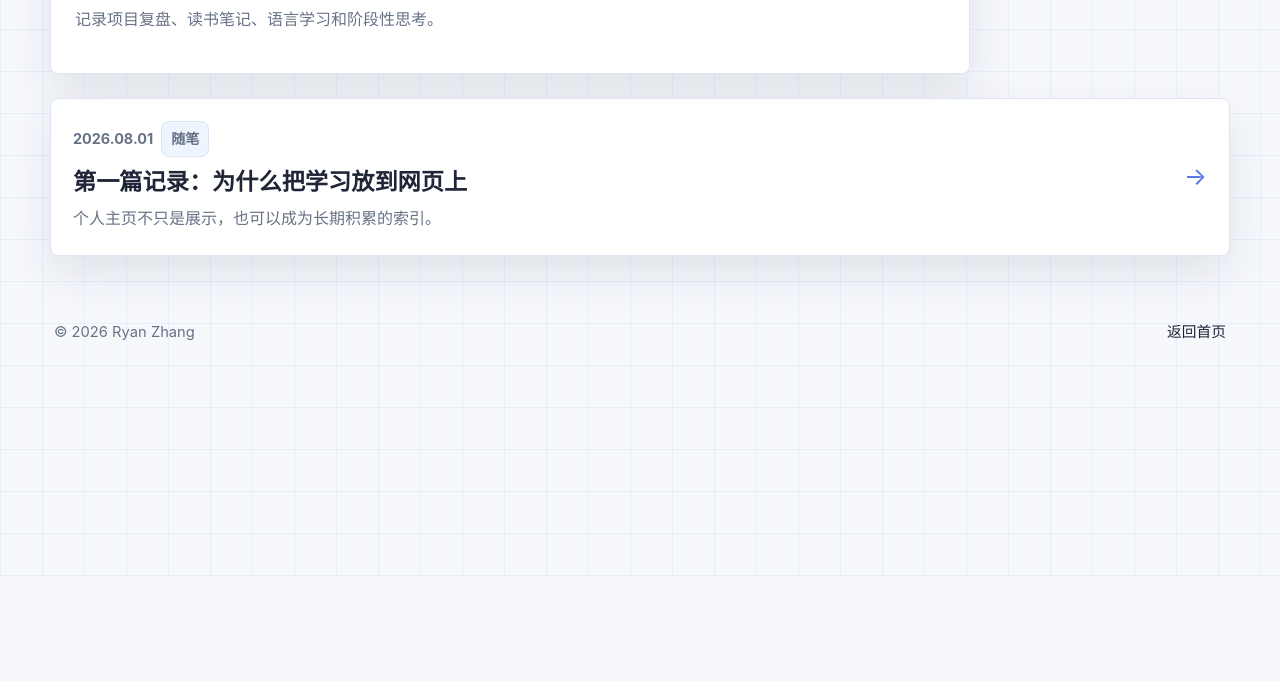
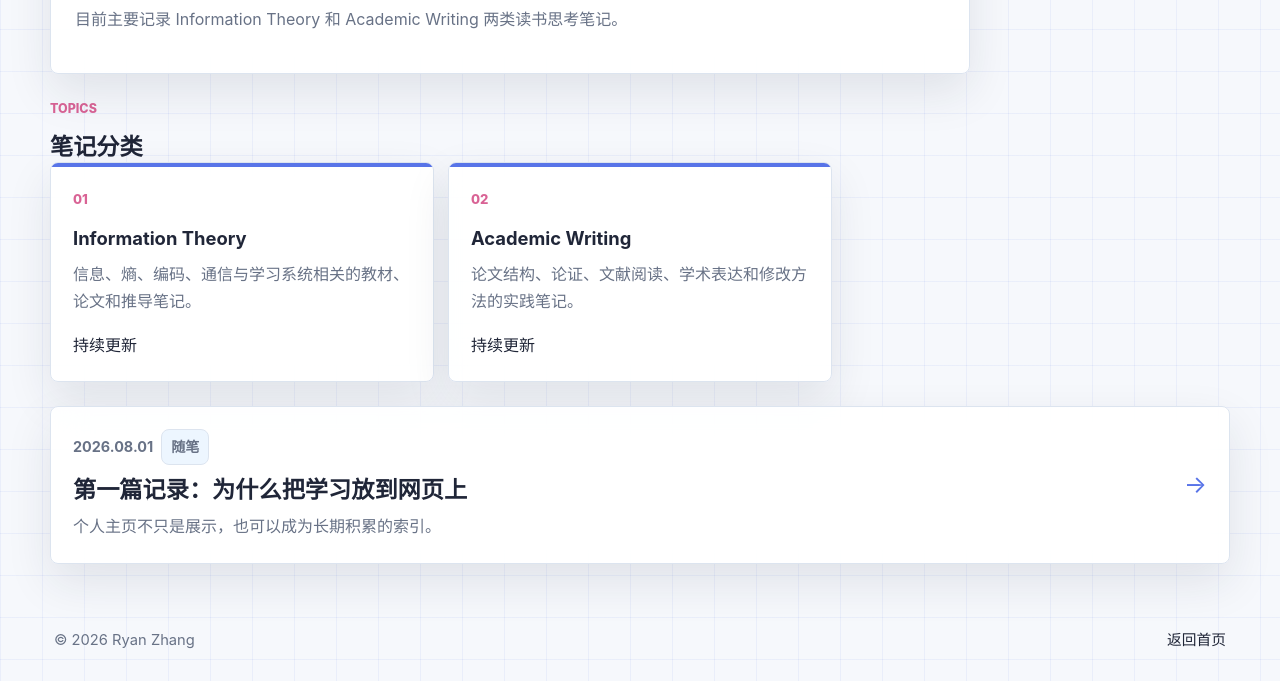
Before and after one commit to RyanZhang307/RyanZhang307.github.io, a website: page blog/index.html in a window 1280 px wide. Shown: the part 223-904 px from the top of the page. Before the commit the page ends 800 px from the top, so only its background shows below. Drawn offline with Linux system fonts and the light colour scheme.

Commit message:
Add blog topic categories

```diff
--- a/blog/index.html
+++ b/blog/index.html
@@ -30,7 +30,28 @@
       <section class="page-hero card">
         <p class="eyebrow">Blog</p>
         <h1>文章与笔记</h1>
-        <p>记录项目复盘、读书笔记、语言学习和阶段性思考。</p>
+        <p>目前主要记录 Information Theory 和 Academic Writing 两类读书思考笔记。</p>
+      </section>
+
+      <section class="topic-section" aria-labelledby="topics-title">
+        <div class="section-heading">
+          <p class="eyebrow">Topics</p>
+          <h2 id="topics-title">笔记分类</h2>
+        </div>
+        <div class="note-grid">
+          <article class="note-card card" id="information-theory">
+            <span class="note-index">01</span>
+            <h3>Information Theory</h3>
+            <p>信息、熵、编码、通信与学习系统相关的教材、论文和推导笔记。</p>
+            <span class="topic-status">持续更新</span>
+          </article>
+          <article class="note-card card" id="academic-writing">
+            <span class="note-index">02</span>
+            <h3>Academic Writing</h3>
+            <p>论文结构、论证、文献阅读、学术表达和修改方法的实践笔记。</p>
+            <span class="topic-status">持续更新</span>
+          </article>
+        </div>
       </section>
 
       <section class="post-index">
```
